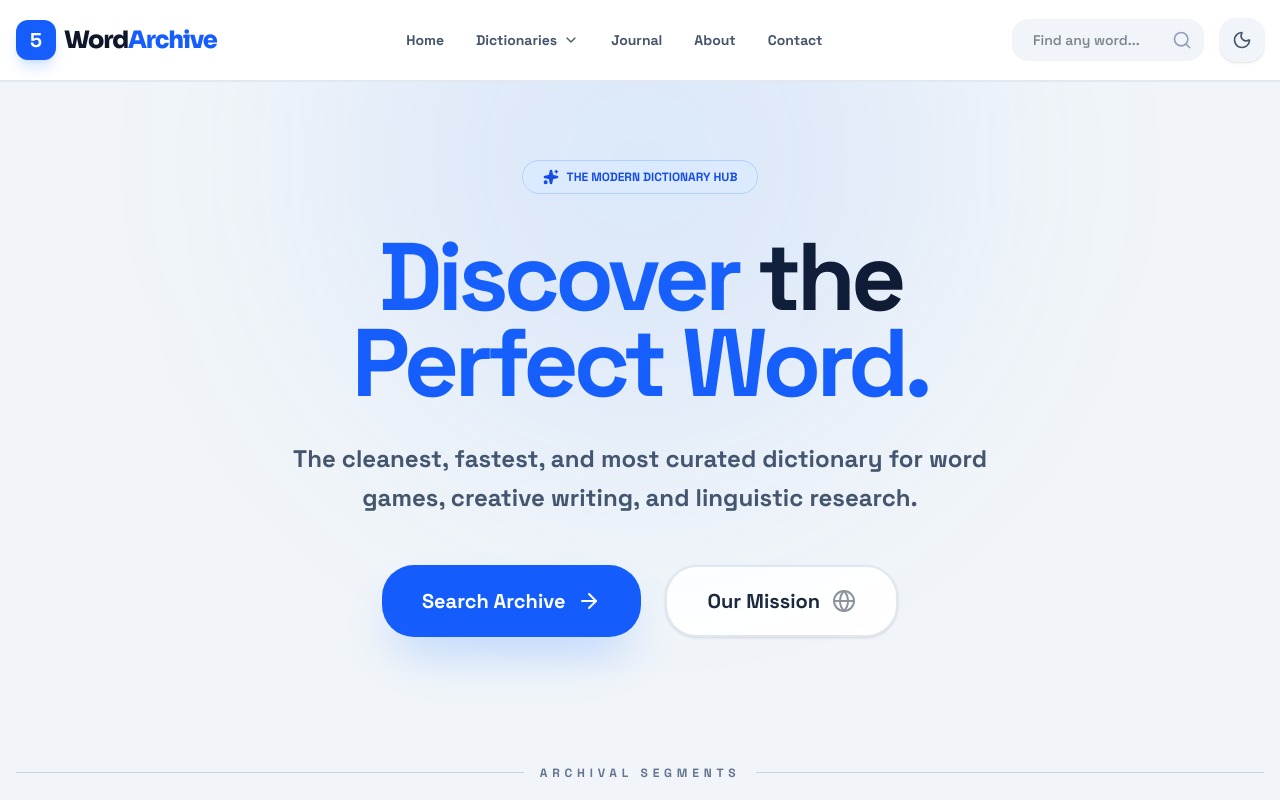
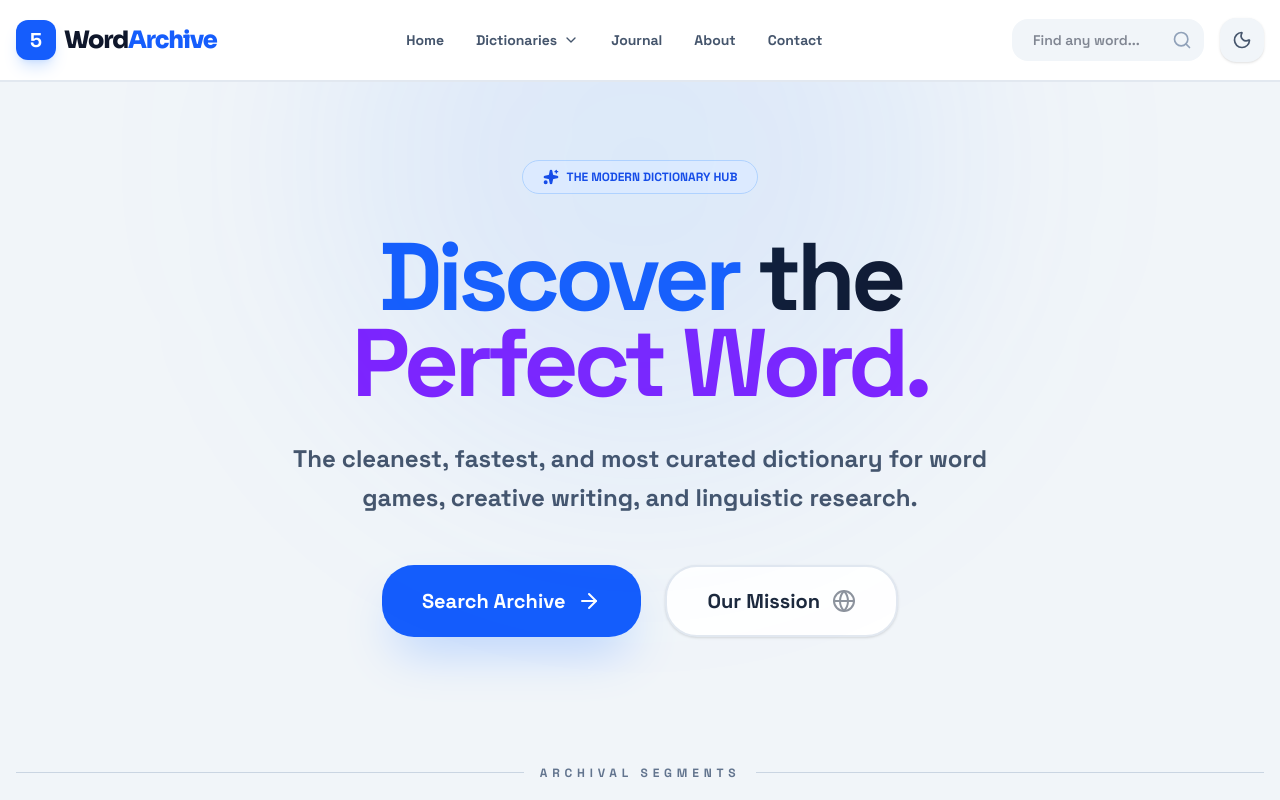
Before and after one commit to waizhussain9955/5-word-letter, a Next.js app: page / in a window 1280 px wide. Shown: the top 800 px of the page. Built offline with nearby package versions, Linux system fonts and the light colour scheme.

Commit message:
UI Update: Changed hero text color to Violet for differentiation

```diff
--- a/src/app/page.tsx
+++ b/src/app/page.tsx
@@ -31,7 +31,7 @@ export default function Home() {
 
         <h1 className="text-6xl md:text-8xl font-black text-slate-900 dark:text-white mb-8 tracking-tighter leading-[0.9]">
           <span className="text-blue-600">Discover</span> the <br />
-          <span className="text-blue-600">Perfect Word.</span>
+          <span className="text-violet-600">Perfect Word.</span>
         </h1>
 
         <p className="text-xl md:text-2xl text-slate-600 dark:text-slate-400 max-w-3xl mx-auto mb-12 font-bold leading-relaxed">
```
